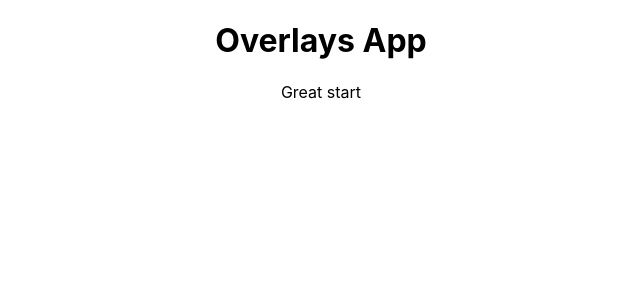
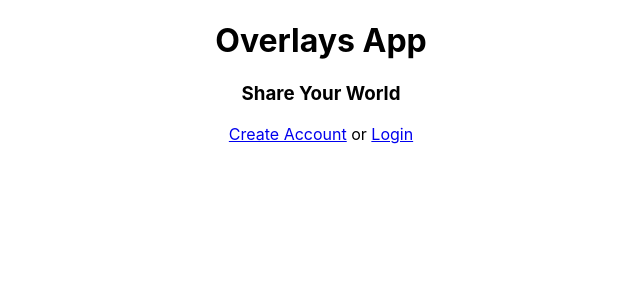
Before and after one commit to kraigwilliams/overlays-app, a React (Create React App) app: page / in a window 1280 px wide. Shown: the top 300 px of the page, without its empty margins (319-959 px from the left). Built offline with nearby package versions, Linux system fonts and the light colour scheme.

Commit message:
create login page for homepage with react router component

```diff
--- a/package.json
+++ b/package.json
@@ -8,6 +8,7 @@
     "@testing-library/user-event": "^7.2.1",
     "react": "^16.12.0",
     "react-dom": "^16.12.0",
+    "react-router-dom": "^5.1.2",
     "react-scripts": "3.3.1"
   },
   "scripts": {
--- a/src/App.js
+++ b/src/App.js
@@ -1,14 +1,25 @@
-import React from 'react';
+import React,{Component} from 'react';
+import {Route} from 'react-router';
 
-function App() {
-  return (
+import Header from './Header'
+import Home from './Home';
+
+class App extends Component{
+  render() {
+
+
+    return (
     <div>
-    <header><h1>Overlays App</h1></header>
+
+    <Header />
     <main className='App'>
-    <p>Great start</p>
+    <Route
+    path="/"
+    component={Home}
+    />
     </main>
     </div>
-  );
+  )
 }
-
+}
 export default App;
--- /dev/null
+++ b/src/Header.js
@@ -0,0 +1,12 @@
+import React from 'react';
+
+
+function Header(){
+return(
+    <header><h1>Overlays App</h1></header>
+)
+
+}
+
+
+export default Header
--- /dev/null
+++ b/src/Home.js
@@ -0,0 +1,22 @@
+import React from 'react';
+import {Link} from 'react-router-dom'
+
+
+
+
+function Home(){
+return(
+    <>
+
+    <h3>Share Your World</h3>
+
+
+    <p>
+     <Link to="#">Create Account</Link> or <Link to="#">Login</Link>
+
+    </p>
+    </>
+)
+}
+
+export default Home;
--- a/src/index.js
+++ b/src/index.js
@@ -2,5 +2,6 @@ import React from 'react';
 import ReactDOM from 'react-dom';
 import App from './App';
 import './index.css';
+import {BrowserRouter} from 'react-router-dom';
 
-ReactDOM.render(<App />, document.getElementById('root'));
+ReactDOM.render(<BrowserRouter><App /></BrowserRouter>, document.getElementById('root'));
```
Also changed, not shown: 1 other file (tests, documents, lock files or other folders).
